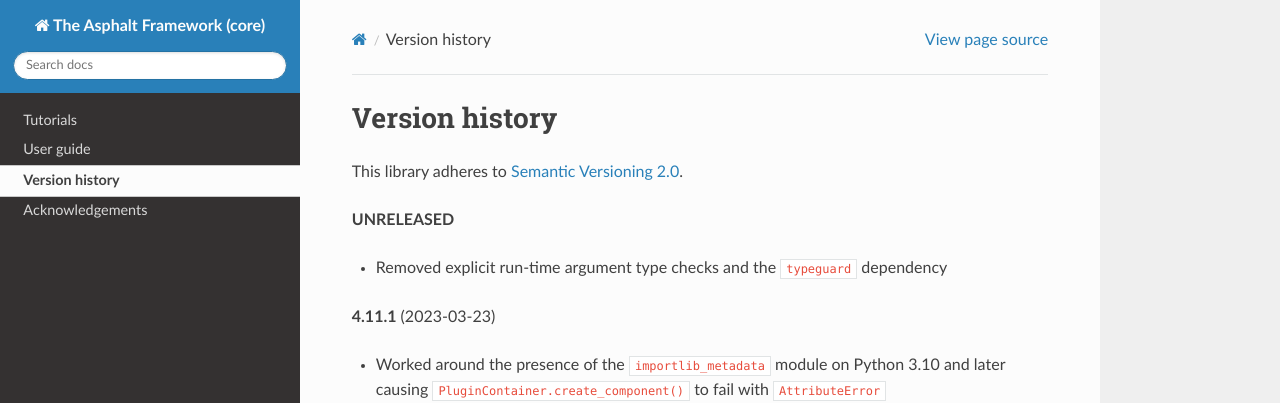
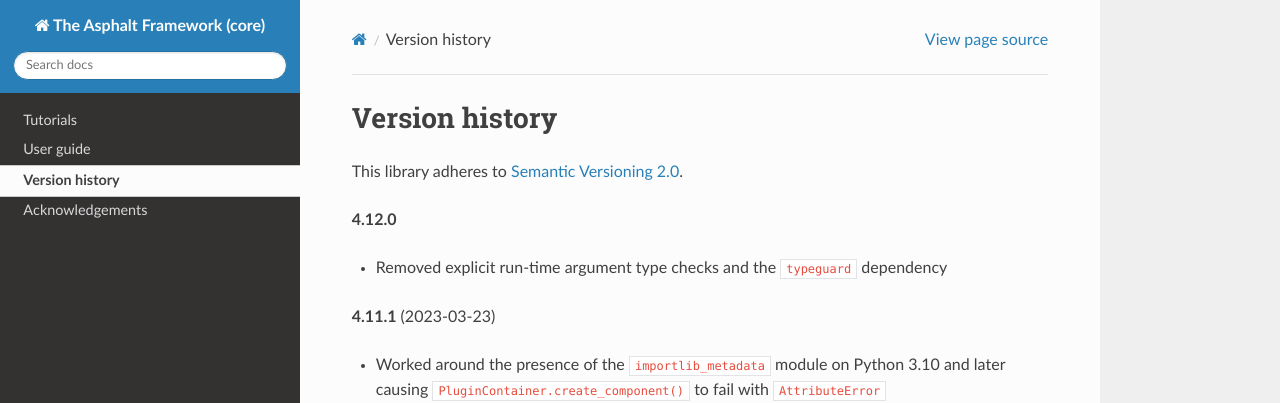
Before and after one commit to asphalt-framework/asphalt, a Sphinx documentation site: the page built from docs/versionhistory.rst, in a window 1280 px wide and 900 px high. Shown: the top 403 px of the window. Built offline with Sphinx 7.4.7 and the Read the Docs theme 2.0.0, drawn with Linux system fonts in a browser that asks for light colours; the version number could not be read and is left out.

Commit message:
Bumped up the version

```diff
--- a/docs/versionhistory.rst
+++ b/docs/versionhistory.rst
@@ -3,7 +3,7 @@ Version history
 
 This library adheres to `Semantic Versioning 2.0 <http://semver.org/>`_.
 
-**UNRELEASED**
+**4.12.0**
 
 - Removed explicit run-time argument type checks and the ``typeguard`` dependency
 
```
